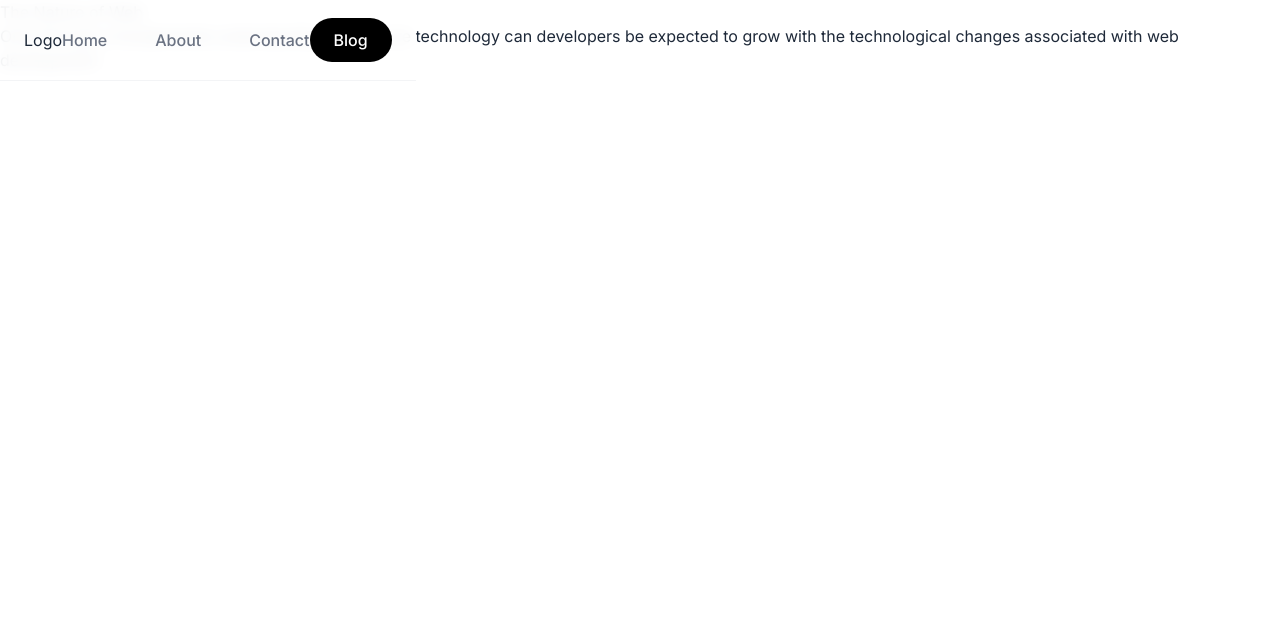
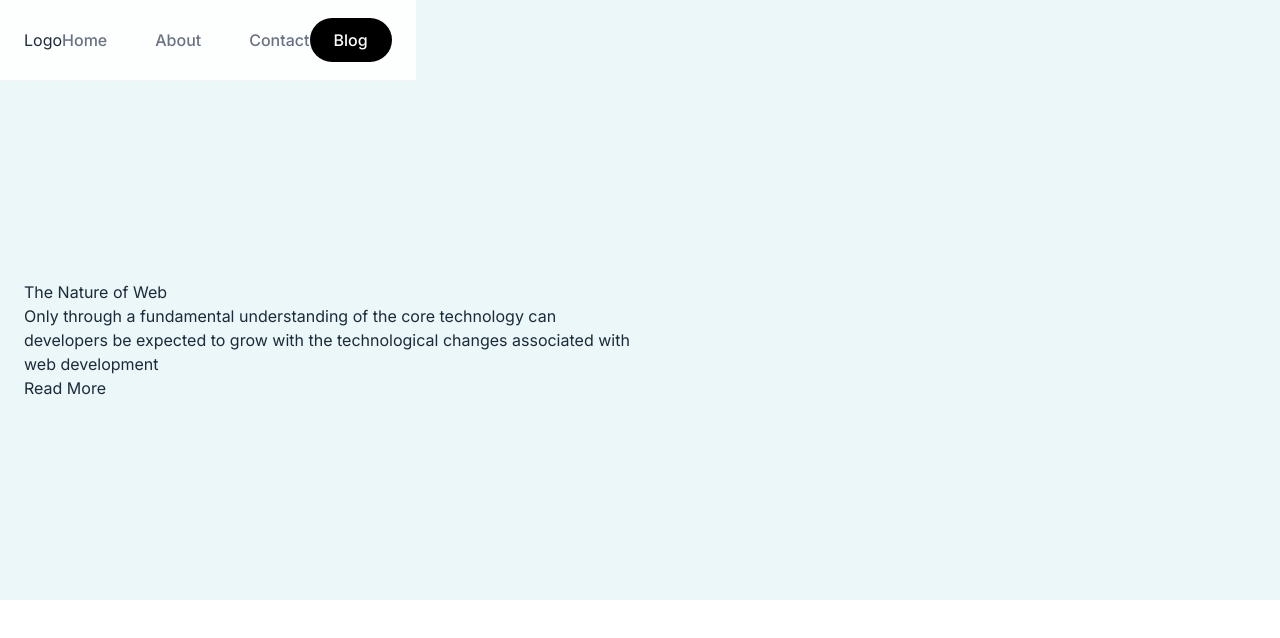
Before and after one commit to WonganiNyirenda18/learn-web-by-building, a React (Vite) app: page / in a window 1280 px wide. Shown: the top 638 px of the page. Built offline with nearby package versions, Linux system fonts and the light colour scheme.

Commit message:
feat: add new Hero component with title, description, and read more button

```diff
--- a/src/Components/Hero.jsx
+++ b/src/Components/Hero.jsx
@@ -1,7 +1,7 @@
 export default function Hero() {
     return (
-        <section>
-            <div>
+        <section className="bg-[#EBF7F8] min-h-[600px] flex items-center pt-20">
+            <div className="max-w-7xl mx-auto px-6 grid md:grid-cols-2 items-center w-full">
                 <div>
                     <h1>The Nature of Web</h1>
                     <p>
@@ -9,6 +9,7 @@ export default function Hero() {
                         can developers be expected to grow with the technological changes
                         associated with web development
                     </p>
+                    <button>Read More</button>
                 </div>
             </div>
 
```
